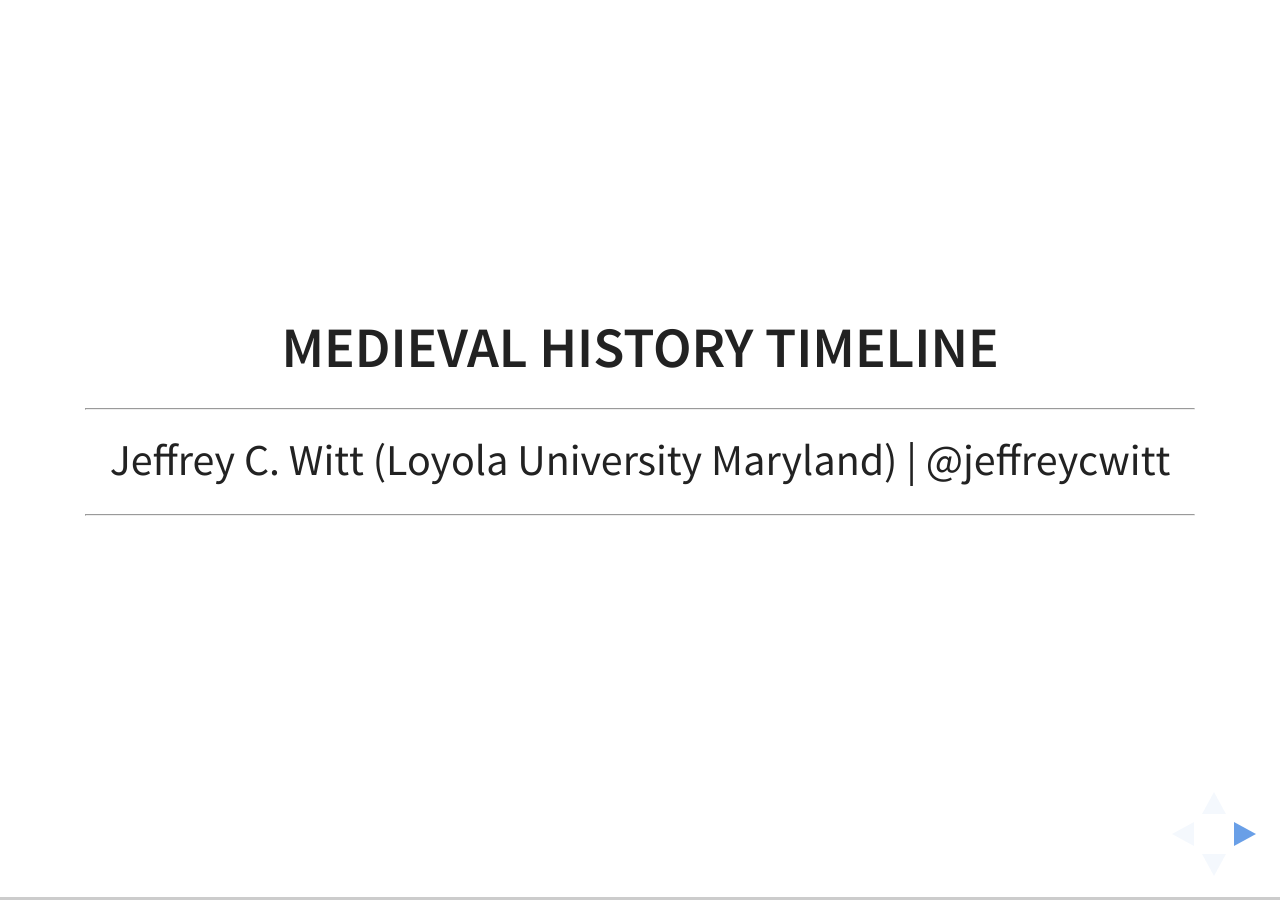
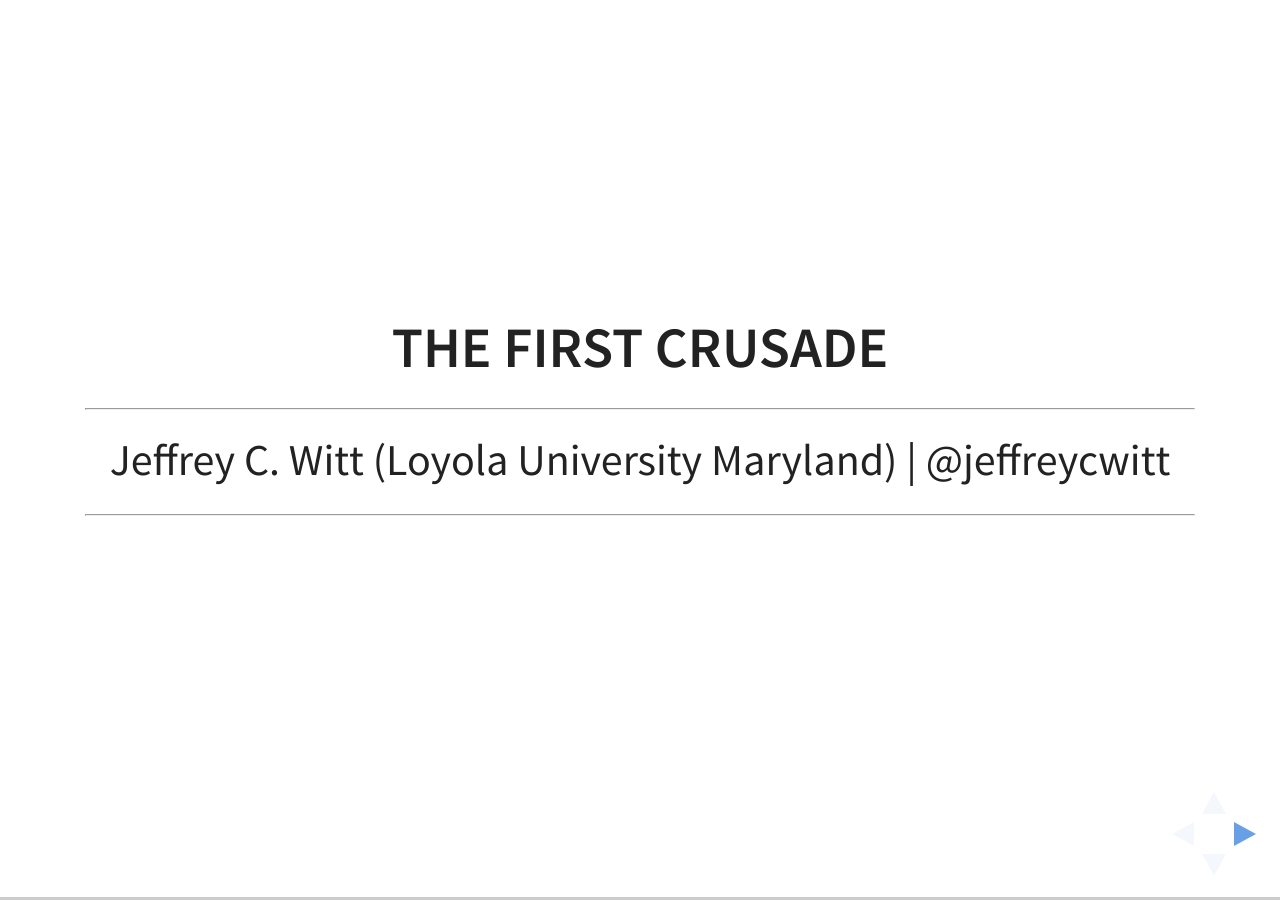
Before and after one commit to jeffreycwitt/jeffreycwitt.github.io, a Jekyll site: the page built from slides/medieval-history-timeline.html, in a window 1280 px wide. Built offline with Jekyll 4.4.1, drawn with Linux system fonts in a browser that asks for light colours.

Commit message:
basic slides for first crusade added

```diff
--- a/slides/medieval-history-timeline.html
+++ b/slides/medieval-history-timeline.html
@@ -1,29 +1,109 @@
 ---
 layout: slide
-title: Medieval TimeLine
+title: The First Crusade
 theme: white
 transition: slide
 ---
 
 
 <section>
-<h3>Medieval History Timeline</h3>
+<h3>The First Crusade</h3>
 <hr/>
 <p>Jeffrey C. Witt (Loyola University Maryland) | @jeffreycwitt</p>
 <hr/>
 </section>
 <section>
-  <section data-markdown>
-    # 410
+  <section>
+    <h2>Maps of the First Crusade</h2>
+  </section>
+  <section>
+    <img src="http://www.emersonkent.com/images/first_crusade.jpg">
+  </section>
+  <section>
+    <a title="By QWerk (Own work) [CC BY-SA 3.0 (http://creativecommons.org/licenses/by-sa/3.0) or GFDL (http://www.gnu.org/copyleft/fdl.html)], via Wikimedia Commons" href="https://commons.wikimedia.org/wiki/File%3AMap_of_First_Crusade_-_Roads_of_main_armies-fi.png"><img width="512" alt="Map of First Crusade - Roads of main armies-fi" src="https://upload.wikimedia.org/wikipedia/commons/thumb/3/31/Map_of_First_Crusade_-_Roads_of_main_armies-fi.png/512px-Map_of_First_Crusade_-_Roads_of_main_armies-fi.png"/></a>
+  </section>
+  <section>
+    <img src="http://www.animatedmaps.div.ed.ac.uk/Divinity2/images/C1still.gif">
   </section>
 </section>
 <section>
-  <section data-markdown>
-    # 476
+  <section>
+    <h2>Key Events</h2>
   </section>
 </section>
 <section>
-  <section data-markdown>
-    # 530
+  <section>
+    <h2>The Call of Pope Urban - 1095</h2>
   </section>
 </section>
+<section>
+  <section>
+    <h2>Departure - Summer 1096</h2>
+  </section>
+</section>
+<section>
+  <section>
+    <h2>Arrival Constantinople</h2>
+    <iframe width="560" height="315" src="https://www.youtube.com/embed/4MwTrdfxAB8?start=1312" frameborder="0" allowfullscreen></iframe>
+  </section>
+</section>
+<section>
+  <section>
+    <h2>Siege at Nicea</h2>
+    <iframe width="560" height="315" src="https://www.youtube.com/embed/4MwTrdfxAB8?start=1725" frameborder="0" allowfullscreen></iframe>
+  </section>
+</section>
+<section>
+  <section>
+    <h2>Battle of Doryleaum - 1097</h2>
+    <iframe width="560" height="315" src="https://www.youtube.com/embed/4MwTrdfxAB8?start=1941" frameborder="0" allowfullscreen></iframe>
+  </section>
+</section>
+<section>
+  <section>
+    <h2>Baldwin and Edessa</h2>
+    <iframe width="560" height="315" src="https://www.youtube.com/embed/4MwTrdfxAB8?start=2640" frameborder="0" allowfullscreen></iframe>
+  </section>
+</section>
+<section>
+  <section>
+    <h2>Siege at Antioch</h2>
+    <iframe width="560" height="315" src="https://www.youtube.com/embed/4MwTrdfxAB8?start=2950" frameborder="0" allowfullscreen></iframe>
+  </section>
+</section>
+<section>
+  <section>
+    <h2>Conquest of Jerusalem 1099</h2>
+    <iframe width="560" height="315" src="https://www.youtube.com/embed/4MwTrdfxAB8?start=4800" frameborder="0" allowfullscreen></iframe>
+  </section>
+</section>
+<section>
+  <h2>Reflection</h2>
+  <iframe width="560" height="315" src="https://www.youtube.com/embed/4MwTrdfxAB8?start=5100" frameborder="0" allowfullscreen></iframe>
+</section>
+<!--
+<section>
+  <section>
+    <h2>Key Players</h2>
+  </section>
+  <section data-markdown>
+    ## Baldwin, Count of Bologna
+
+    - Married to Hilda
+    - Takes over as King of Edessa
+
+  </section>
+  <section data-markdown>
+    ## Bohemond
+
+    - Famous fro enticing Firouz into betraying at Antioch
+
+  </section>
+  <section data-markdown>
+    ## Duke Godfrey
+
+    - Takes over as the Christian Ruler of Jurusalem
+    - Famous for ingenious attack on Jerusalem walls
+  </section>
+</section>
+-->
```
